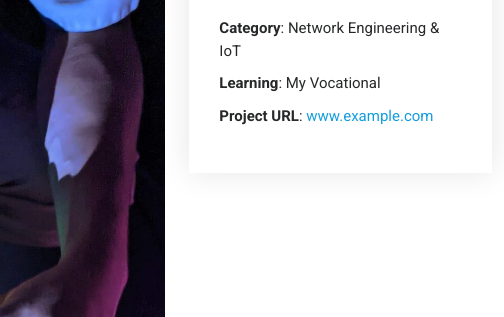
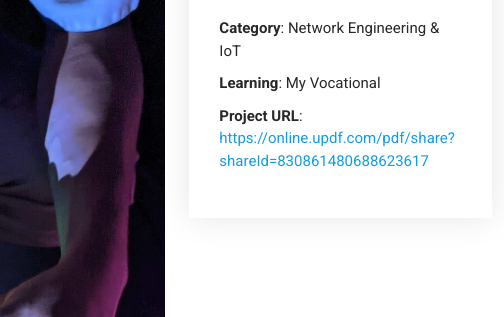
Before and after one commit to Daffa59/Website_portofolio-person, a plain HTML site: page portfolio-details.html in a window 1280 px wide. Shown: the part 219-536 px from the top of the page, 776-1280 px from the left. Drawn offline with Linux system fonts and the light colour scheme.

Commit message:
Update portfolio-details.html

```diff
--- a/portfolio-details.html
+++ b/portfolio-details.html
@@ -137,7 +137,7 @@
               <ul>
                 <li><strong>Category</strong>: Network Engineering &amp; IoT </li>
                 <li><strong>Learning</strong>: My Vocational</li>
-                <li><strong>Project URL</strong>: <a href="#">www.example.com</a></li>
+                <li><strong>Project URL</strong>: <a href="">https://online.updf.com/pdf/share?shareId=830861480688623617</a></li>
               </ul>
             </div>
           </div>
```
